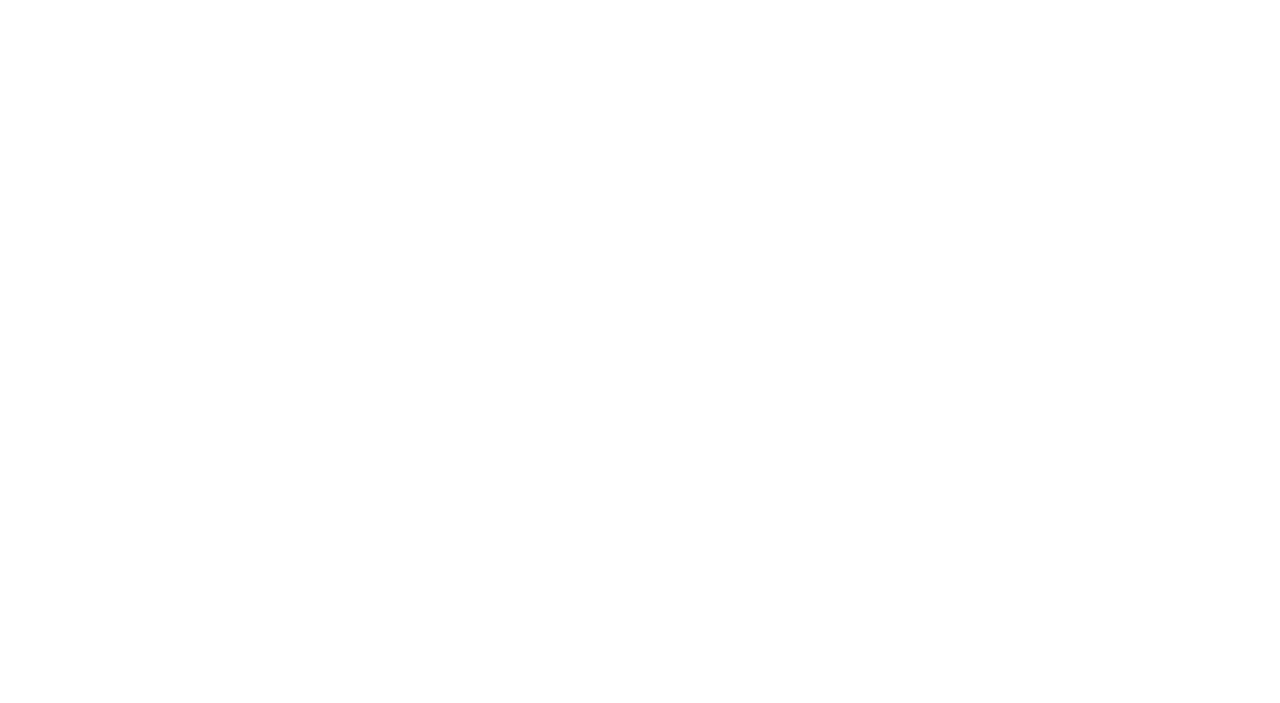
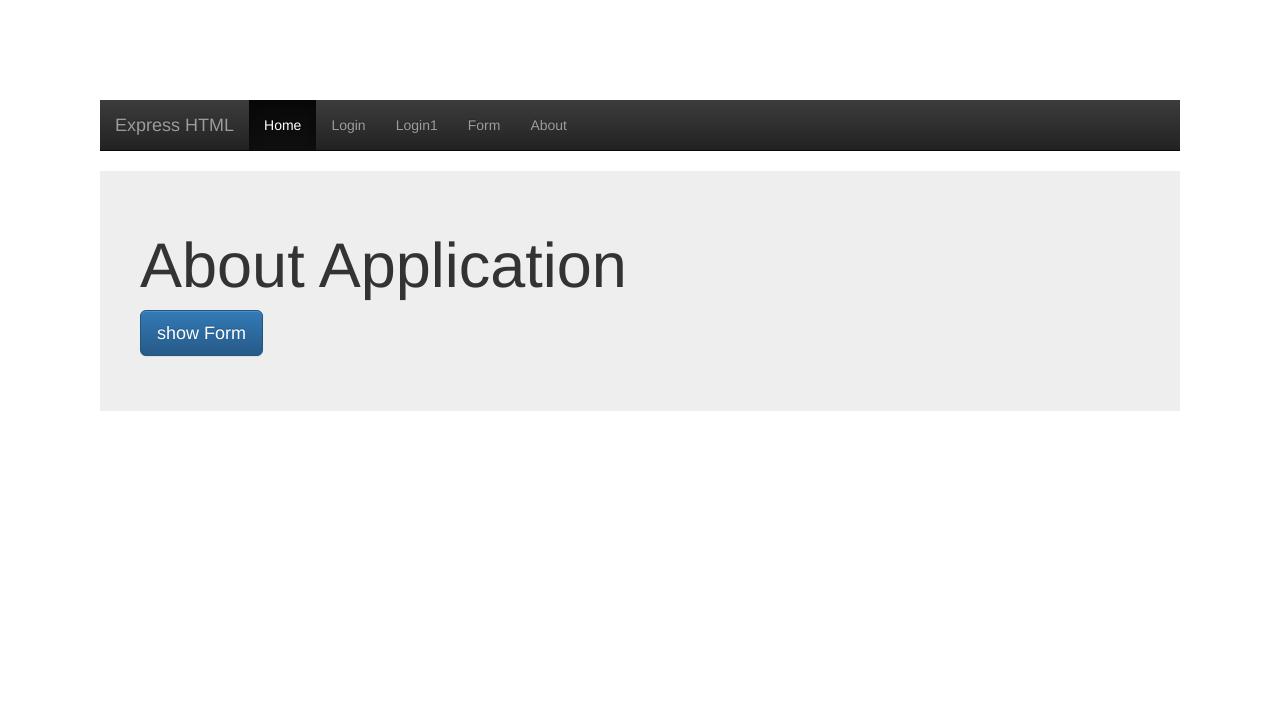
Before and after one commit to jeandaher/render-html, a website: page about.html in a window 1280 px wide. Drawn offline with nearby package versions, Linux system fonts and the light colour scheme.

Commit message:
modif no 3

```diff
--- a/about.html
+++ b/about.html
@@ -0,0 +1,39 @@
+<html>
+<head>
+  <title>Express HTML</title>
+  <script src="https://ajax.googleapis.com/ajax/libs/jquery/1.11.2/jquery.min.js"></script>
+  <link rel="stylesheet" href="https://maxcdn.bootstrapcdn.com/bootstrap/3.3.1/css/bootstrap.min.css">
+  <link rel="stylesheet" href="https://maxcdn.bootstrapcdn.com/bootstrap/3.3.1/css/bootstrap-theme.min.css">
+  <script src="https://maxcdn.bootstrapcdn.com/bootstrap/3.3.1/js/bootstrap.min.js"></script>
+</head>
+<body>
+  <div style="margin:100px;">
+    <nav class="navbar navbar-inverse navbar-static-top">
+  <div class="container">
+    <a class="navbar-brand" href="/">Express HTML</a>
+    <ul class="nav navbar-nav">
+      <li class="active">
+        <a href="/">Home</a>
+      </li>
+      <li>
+        <a href="/login">Login</a>
+      </li>
+      <li>
+        <a href="/login1">Login1</a>
+      </li>
+      <li>
+        <a href="/form">Form</a>
+      </li>
+      <li>
+        <a href="/about">About</a>
+      </li>
+    </ul>
+  </div>
+</nav>
+    <div class="jumbotron"  style="padding:40px;">
+      <h1>About Application</h1>
+      <p><a class="btn btn-primary btn-lg" href="/form" role="button">show Form</a></p>
+    </div>
+  </div>
+</body>
+</html>
```
Also changed, not shown: form.html (+26 -0 lines), index.html (+8 -2 lines).
